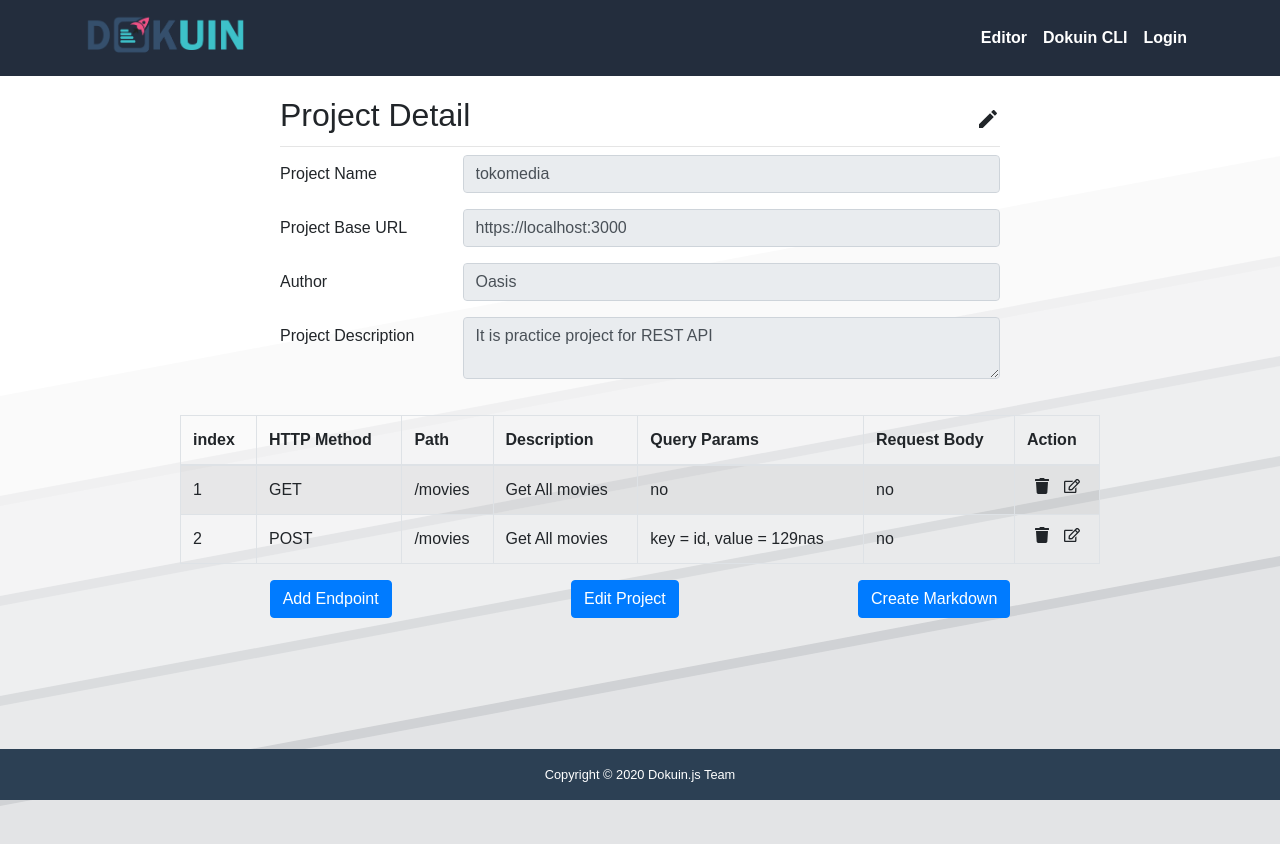
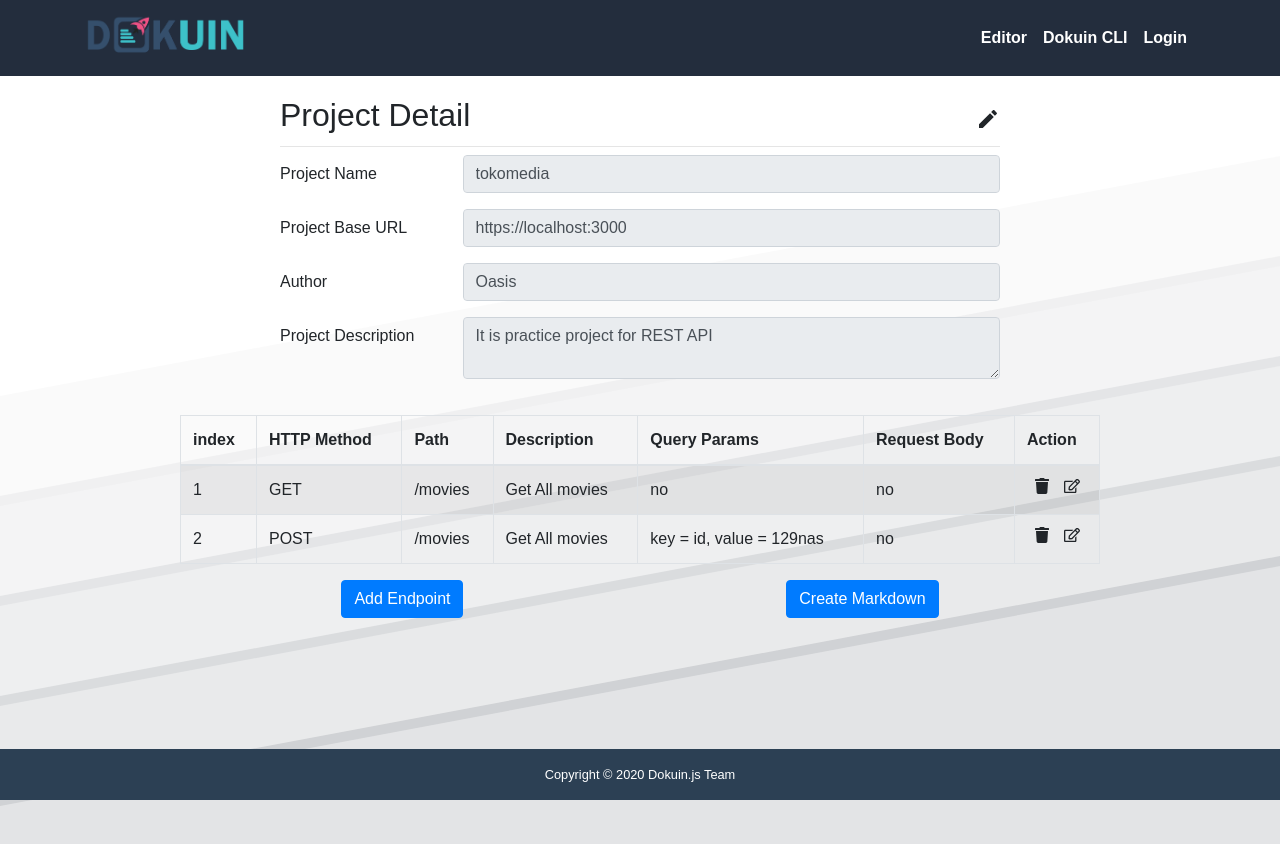
Before and after one commit to dokuin/web, a React (Create React App) app: page /projects in a window 1280 px wide. Shown: the top 844 px of the page. Built offline with nearby package versions, Linux system fonts and the light colour scheme.

Commit message:
delete edit project button

```diff
--- a/src/pages/ProjectPage.jsx
+++ b/src/pages/ProjectPage.jsx
@@ -27,9 +27,6 @@ export default function ProjectPage() {
                   Add Endpoint
                 </Button>
                 <Button variant="primary" onClick={handleShow}>
-                  Edit Project
-                </Button>
-                <Button variant="primary" onClick={handleShow}>
                   Create Markdown
                 </Button>
               </div>
```
